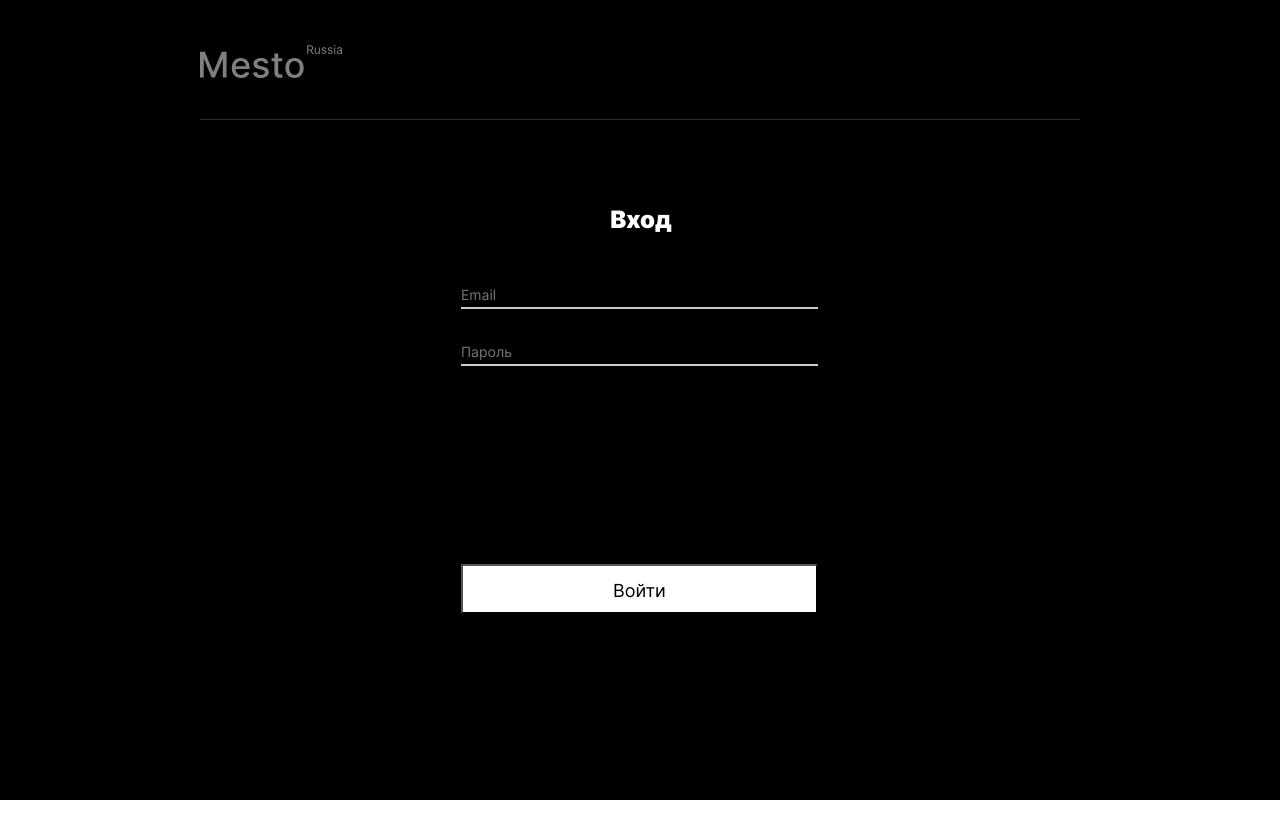
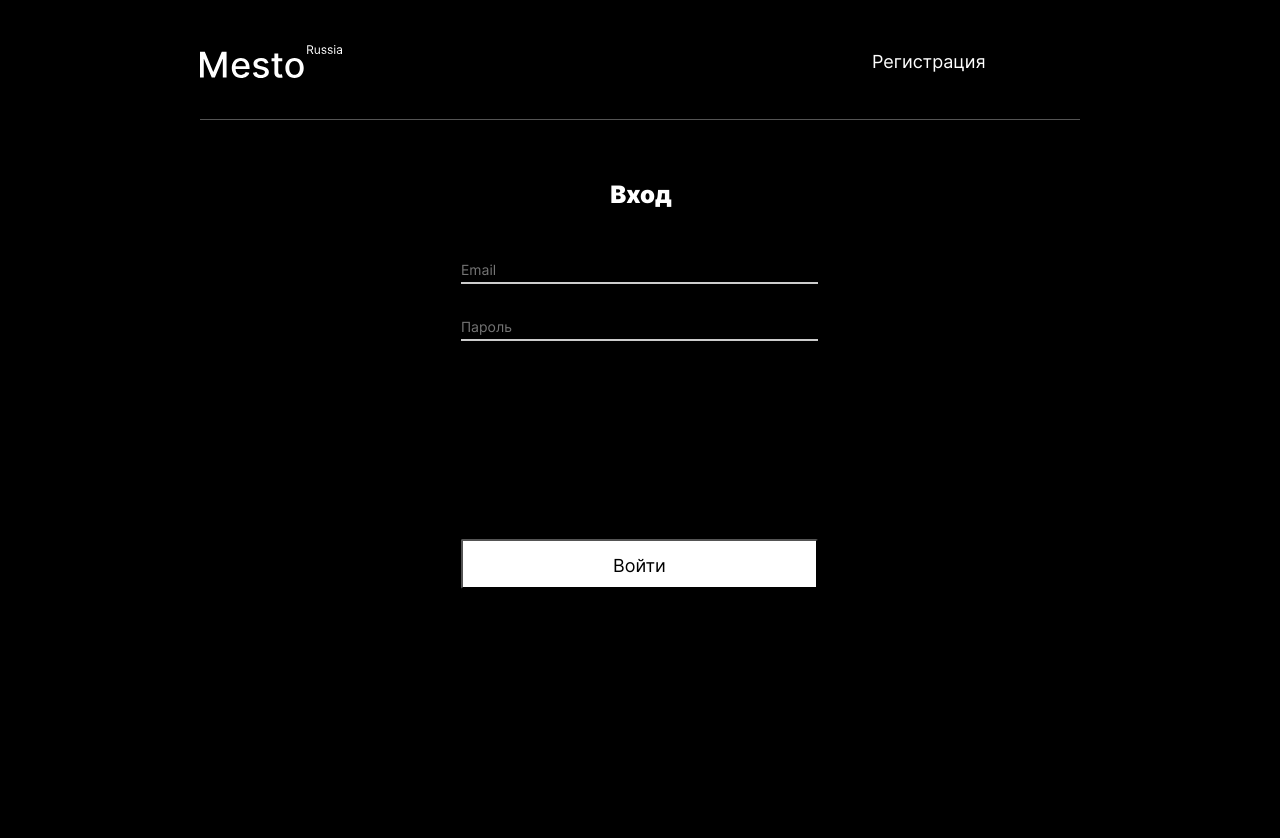
Before and after one commit to KatyaTopchieva/react-mesto-auth, a React (Create React App) app: page /login in a window 1280 px wide. Shown: the top 838 px of the page. Before the commit the page ends 800 px from the top, so only its background shows below. Built offline with nearby package versions, Linux system fonts and the light colour scheme; no server answers.

Commit message:
"feat: сверстать логин"

```diff
--- a/src/components/Login.js
+++ b/src/components/Login.js
@@ -2,6 +2,7 @@ import React from "react";
 import './styles/Login.css';
 import * as auth from '../auth.js';
 import PopupWithForm from './PopupWithForm';
+import './styles/Login.css';
 
 class Login extends React.Component {
     constructor(props) {
@@ -42,6 +43,8 @@ class Login extends React.Component {
       }
       render() {
           return(
+            <>
+              <button className="login__button-register" type="button">Регистрация</button>
               <PopupWithForm
                 name="login"
                 title="Вход"
@@ -73,6 +76,7 @@ class Login extends React.Component {
                     <span className="popup__error password-input-error"></span>
                 </div>
               </PopupWithForm>
+            </>
           )
       }
 }
--- a/src/components/Register.js
+++ b/src/components/Register.js
@@ -35,6 +35,7 @@ class Register extends React.Component {
   render() {
     return(
        <div className= "register">
+        <button className="register__button-login" type="button">Вход</button>
         <PopupWithForm
           name="register"
           title="Регистрация"
--- a/src/components/styles/Login.css
+++ b/src/components/styles/Login.css
@@ -0,0 +1,77 @@
+.popup_type_login {
+    background-color: #000;
+    z-index: -1;
+    position: static;
+    justify-content: flex-start;
+    margin-top: 24px;
+}
+
+.popup__form {
+    background-color: #000;
+    color: #FFF;
+}
+
+.popup__form-title {
+    text-align: center;
+    color: #FFF;
+}
+
+.popup__input-container {
+    padding-bottom: 162px;
+}
+
+.popup__input {
+    border-bottom: 2px solid #CCCCCC;
+    color: #FFF;
+}
+
+.popup__close-button {
+    visibility: hidden;
+}
+
+.popup__button {
+    background-color: #FFF;
+    color: #000;
+    margin-bottom: 18px;
+}
+
+.login__button-register {
+    font-family: 'Inter';
+    font-style: normal;
+    font-weight: 400;
+    font-size: 18px;
+    line-height: 22px;
+    color: #FFF;
+    background-color: #000;
+    position: fixed;
+    border: none;
+    cursor: pointer;
+    padding: 0;
+    margin: 0;
+}
+
+@media screen and (min-width: 320px) {
+    .login__button-register {
+        top: 28px;
+        right: 8vh;
+    }
+}
+
+@media screen and (min-width: 540px) {
+    .login__button-register {
+        top: 51px;
+        right: 12vh;
+    }
+}
+
+@media screen and (min-width: 1280px) {
+    .login__button-register {
+        right: 23%;
+    }
+}
+
+@media screen and (min-width: 1440px) {
+    .login__button-register {
+        right: 26%;
+    }
+}
```
